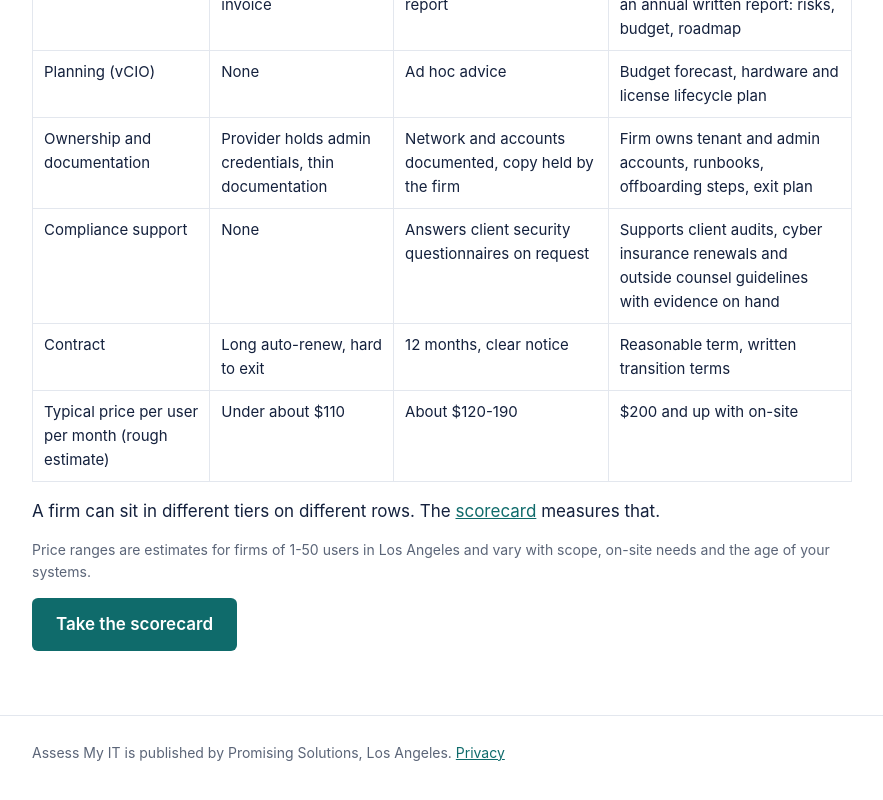
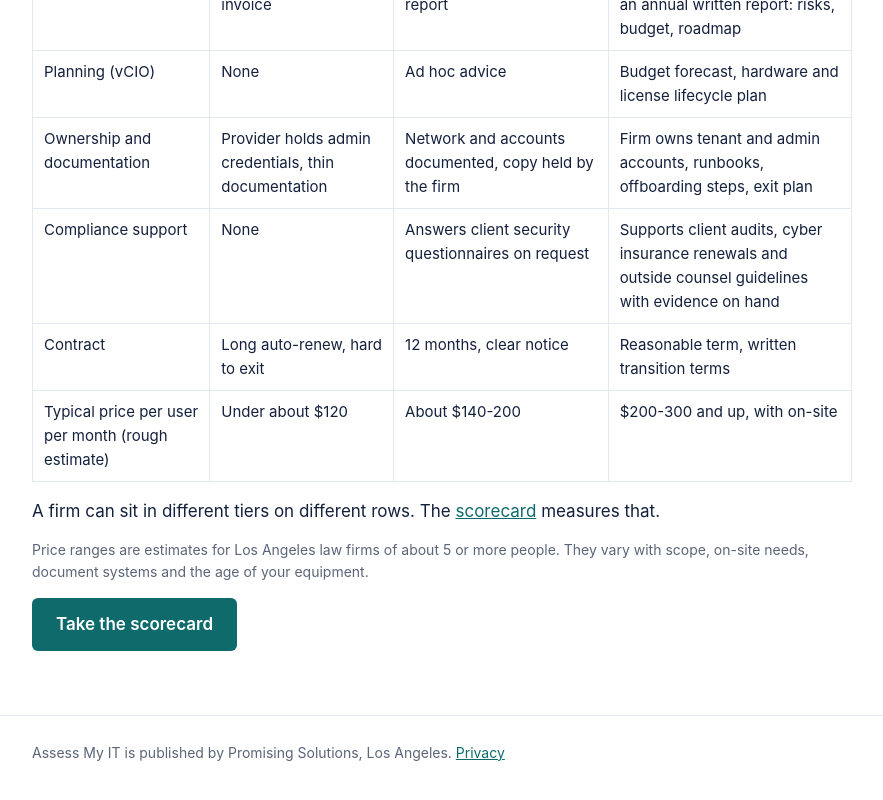
Before and after one commit to psolinc2/assessmyit, a plain HTML site: page tiers.html in a window 1280 px wide. Shown: the part 924-1724 px from the top of the page, without its empty margins (198-1081 px from the left). Drawn offline with Linux system fonts and the light colour scheme.

Commit message:
Update tier price ranges and size note
Co-Authored-By: Claude Sonnet 5.5 <noreply@anthropic.com>
Claude-Session: https://claude.ai/code/session_01BFV8TZ8GoJgNCHjkzNxkRt

```diff
--- a/tiers.html
+++ b/tiers.html
@@ -26,10 +26,10 @@
 <tr><td>Ownership and documentation</td><td>Provider holds admin credentials, thin documentation</td><td>Network and accounts documented, copy held by the firm</td><td>Firm owns tenant and admin accounts, runbooks, offboarding steps, exit plan</td></tr>
 <tr><td>Compliance support</td><td>None</td><td>Answers client security questionnaires on request</td><td>Supports client audits, cyber insurance renewals and outside counsel guidelines with evidence on hand</td></tr>
 <tr><td>Contract</td><td>Long auto-renew, hard to exit</td><td>12 months, clear notice</td><td>Reasonable term, written transition terms</td></tr>
-<tr><td>Typical price per user per month (rough estimate)</td><td>Under about $110</td><td>About $120-190</td><td>$200 and up with on-site</td></tr>
+<tr><td>Typical price per user per month (rough estimate)</td><td>Under about $120</td><td>About $140-200</td><td>$200-300 and up, with on-site</td></tr>
 </table></div>
 <p>A firm can sit in different tiers on different rows. The <a href="scorecard.html">scorecard</a> measures that.</p>
-<p class="note">Price ranges are estimates for firms of 1-50 users in Los Angeles and vary with scope, on-site needs and the age of your systems.</p>
+<p class="note">Price ranges are estimates for Los Angeles law firms of about 5 or more people. They vary with scope, on-site needs, document systems and the age of your equipment.</p>
 <p><a class="btn" href="scorecard.html">Take the scorecard</a></p>
 </main>
 <footer><div class="wrap">Assess My IT is published by Promising Solutions, Los Angeles. <a href="privacy.html">Privacy</a></div></footer>
```
